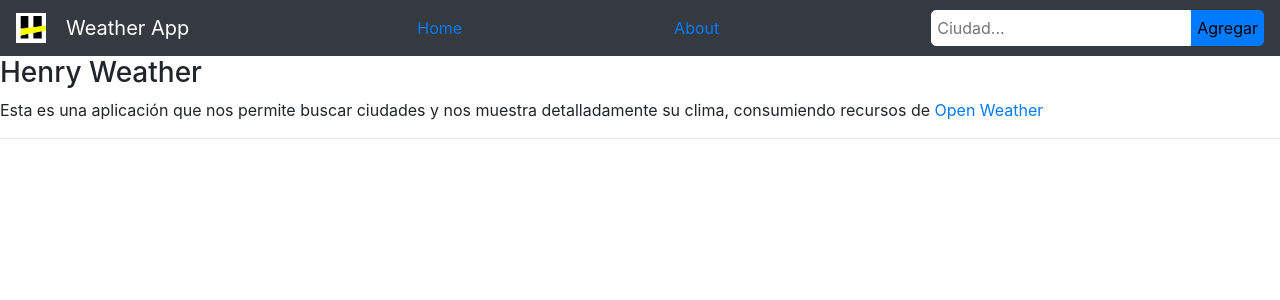
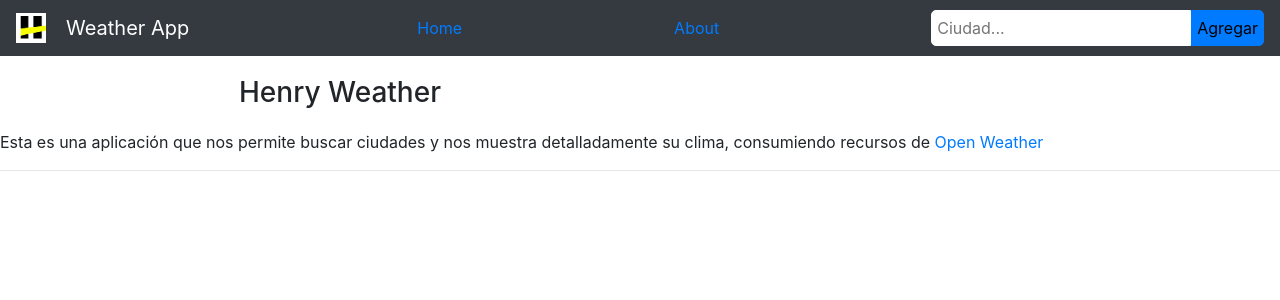
Before and after one commit to Slisandro/AppWeather, a React (Create React App) app: page /#/about in a window 1280 px wide. Shown: the top 300 px of the page. Built offline with nearby package versions, Linux system fonts and the light colour scheme.

Commit message:
Update About.jsx

```diff
--- a/src/components/About.jsx
+++ b/src/components/About.jsx
@@ -1,9 +1,30 @@
 import React from "react";
 
+
+
 export default function About() {
+  const title = {
+    margin: "20px",
+    width: "50%",
+    display: "flex",
+    alignItems: "center",
+    justifyContent: "center"
+  }
+
+  const div = {
+    display: "flex",
+    flexDirection: "column",
+    alignItems: "center",
+    justifyContent: "center",
+  }
+
+  const p = {
+    width: "70%",
+    margin: "20px"
+  }
   return (
     <div>
-      <h3>Henry Weather</h3>
+      <h3 style={title}>Henry Weather</h3>
       <p>Esta es una aplicación que nos permite buscar ciudades y nos muestra detalladamente su clima, consumiendo recursos de <a href="https://openweathermap.org/">Open Weather</a></p>
     </div>
   );
```
